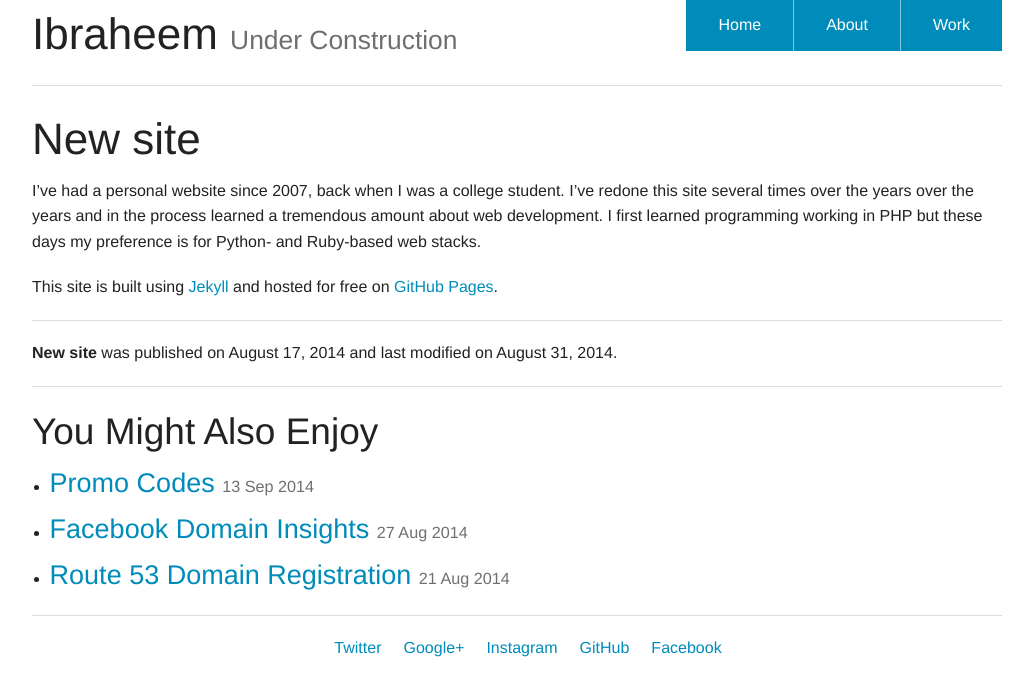
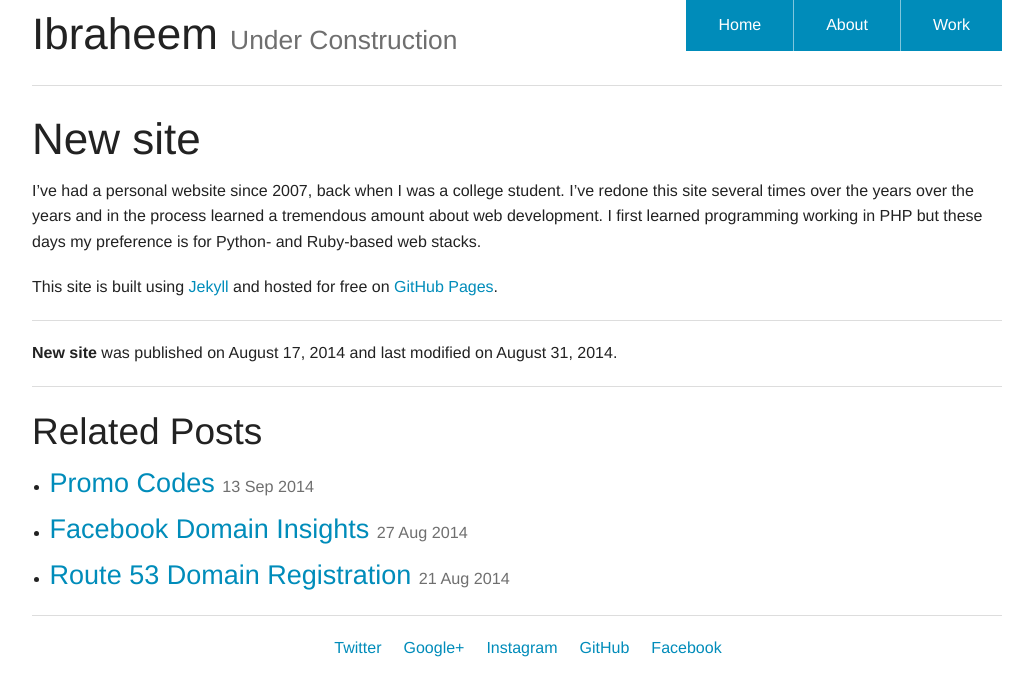
Before and after one commit to ibraheem4/ibraheem4.github.io, a Jekyll site: the page built from _posts/2014-08-17-new-site.md, in a window 1280 px wide. Shown: the top 696 px of the page, without its empty margins (123-1156 px from the left). Built offline with Jekyll 4.4.1, drawn with Linux system fonts in a browser that asks for light colours.

Commit message:
Related Posts

```diff
--- a/_layouts/post.html
+++ b/_layouts/post.html
@@ -23,7 +23,7 @@ layout: default
     <p class="byline"><strong>{{ page.title }}</strong> was published on <time datetime="{{ page.date | date_to_xmlschema }}">{{ page.date | date: "%B %d, %Y" }}</time>{% if page.modified %} and last modified on <time datetime="{{ page.modified | date_to_xmlschema }}">{{ page.modified | date: "%B %d, %Y" }}</time>{% endif %}.</p>
     <hr/>
     <div class="related">
-      <h2>You Might Also Enjoy</h2>
+      <h2>Related Posts</h2>
       <ul class="related-posts">
         {% for post in site.related_posts limit:3 %}
         <li>
```
